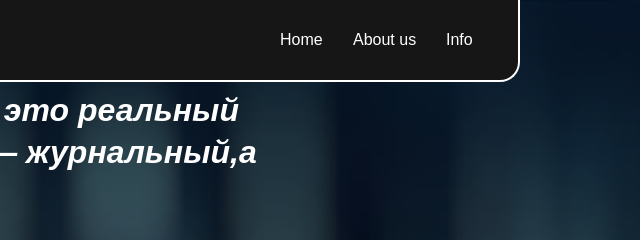
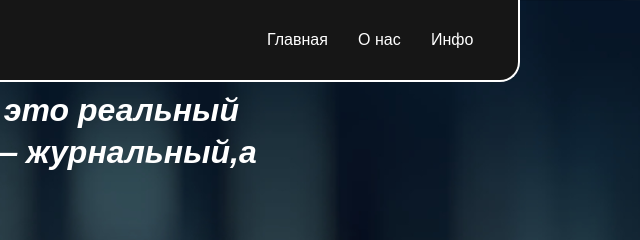
Before and after one commit to gl1te/myproject.github.io, a plain HTML site: page index.html in a window 1280 px wide. Shown: the top 240 px of the page, 634-1274 px from the left. Drawn offline with Linux system fonts and the light colour scheme.

Commit message:
index.html

```diff
--- a/index.html
+++ b/index.html
@@ -13,9 +13,9 @@
 <div name="top" class="wrapper" >
 <a href="https://pgaek.by/" target="_blank"><img class="logo" src="icons/pgek_logo.svg"></a>
 <div class="navigation">
-<a href="#top"> Home </a>
-<a href="#about-us"> About us </a>
-<a href="info.html"> Info </a>
+<a href="#top"> Главная </a>
+<a href="#about-us"> О нас </a>
+<a href="info.html"> Инфо </a>
 </div>
 </div>
     </header>
```
